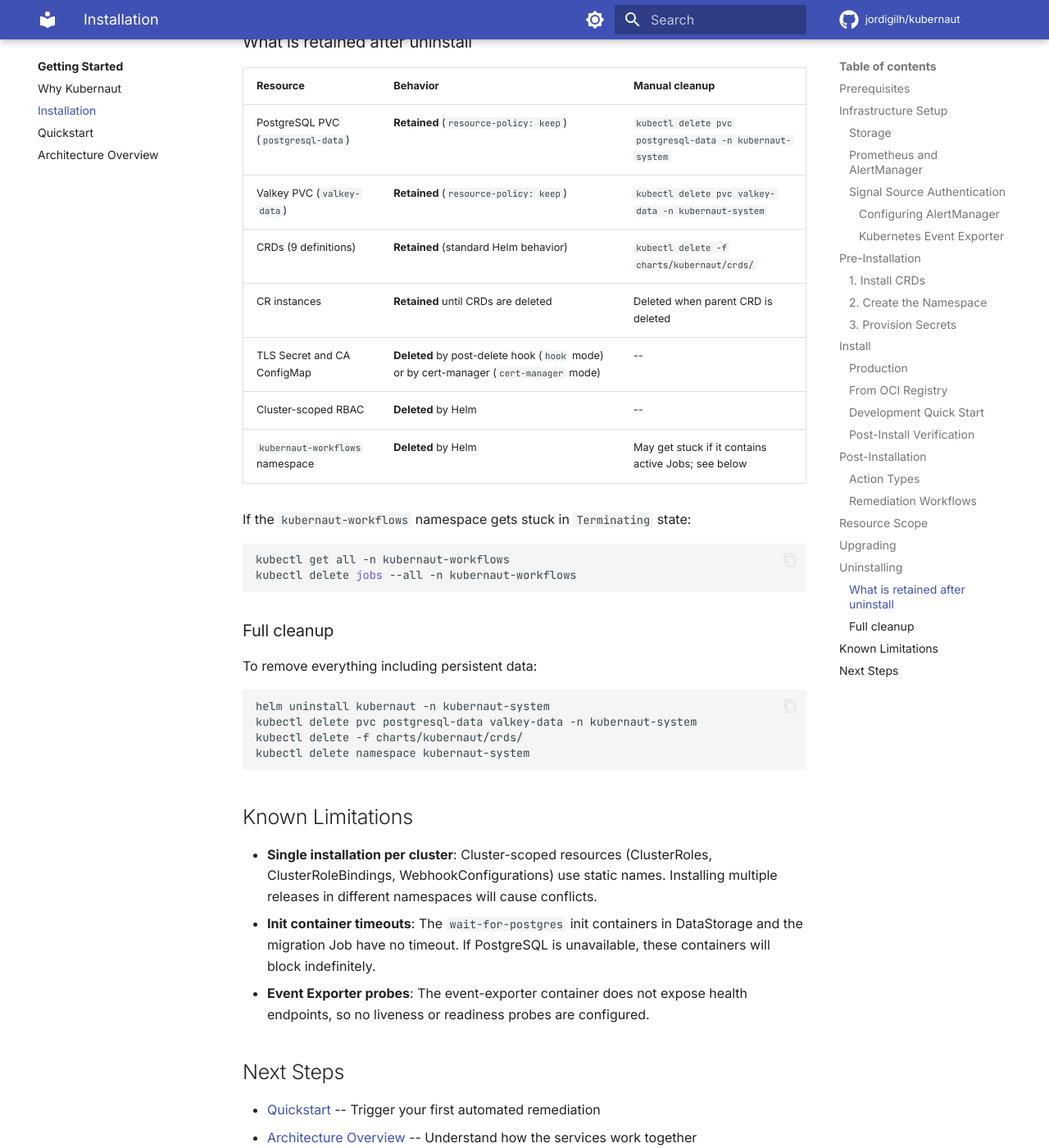
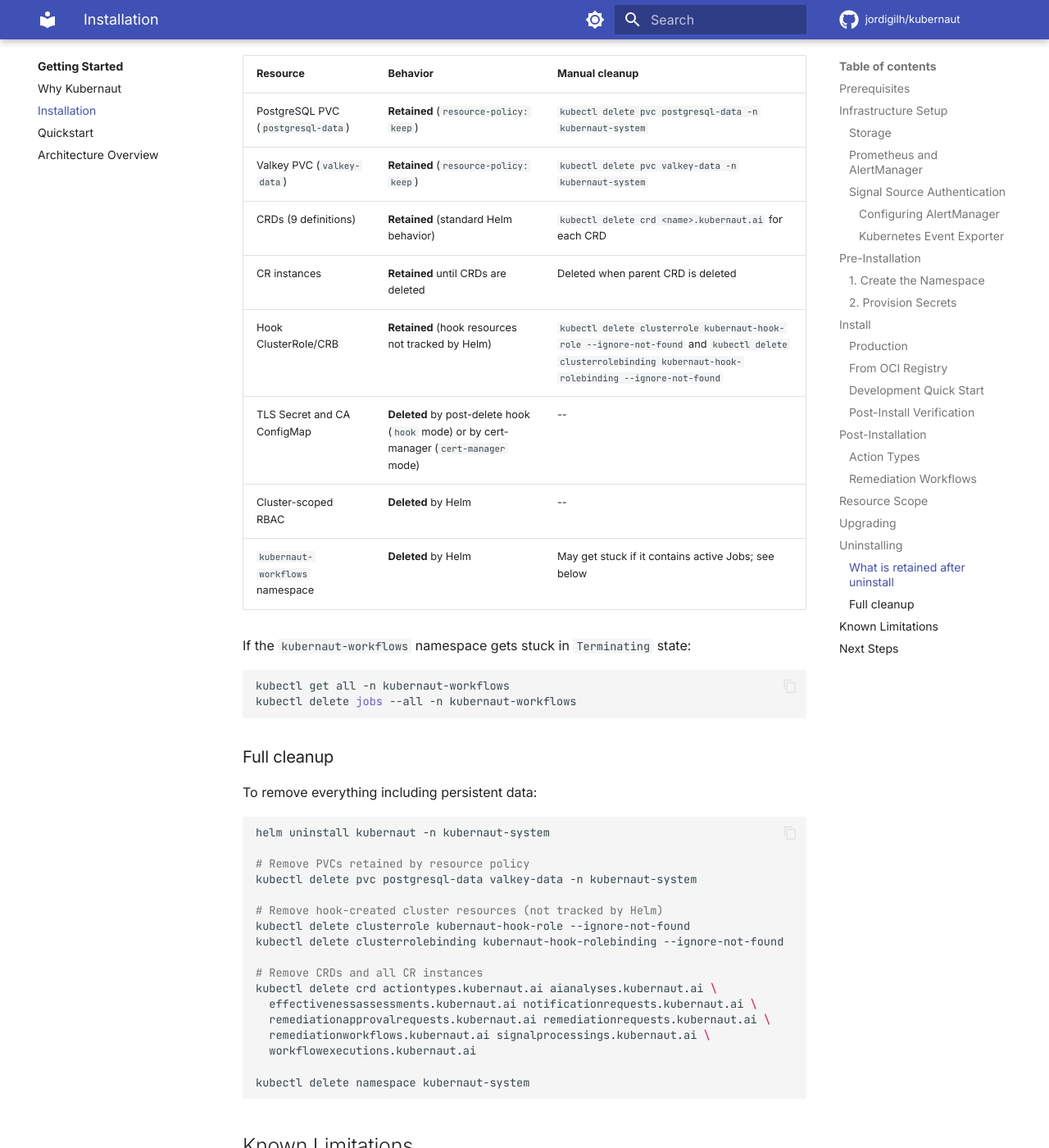
Before and after one commit to jordigilh/kubernaut-docs, an MkDocs documentation site: the page built from docs/getting-started/installation.md, in a window 1280 px wide and 1400 px high, scrolled down 8822 px. Shown: the whole window at 82% size. Built offline with MkDocs 1.6.1 and Material for MkDocs 9.7.7, drawn with Linux system fonts in a browser that asks for light colours; comment, search, counter and statistics services are not loaded; the version menu is left out; some of the changed text lies outside the part shown.

Commit message:
fix(install): secret name mismatches, CRD step, hook cleanup, OCI paths (#355 #356 #357)
- Remove unnecessary "Install CRDs" pre-install step (Helm does this
  automatically on first install). Move CRD update to Upgrading section
  with OCI-compatible `helm pull --untar` command.
- Fix secret name mismatches: kubernaut-ds-credentials ->
  kubernaut-ds-db-credentials, kubernaut-llm-credentials ->
  llm-credentials, kubernaut-slack-credentials -> slack-webhook.
- Add hook-created ClusterRole/CRB cleanup to Full cleanup section and
  retained resources table.
- Replace local path references (charts/kubernaut/crds/) with
  OCI-compatible commands throughout.
- Change "All 13 pods" to conditional pod count (12 or 13 depending on
  event exporter).

Made-with: Cursor

````diff
--- a/docs/getting-started/installation.md
+++ b/docs/getting-started/installation.md
@@ -149,23 +149,15 @@ The Event Exporter's ConfigMap filters out `Normal` events and Kubernaut's own C
 
 ## Pre-Installation
 
-### 1. Install CRDs
+Kubernaut uses 9 Custom Resource Definitions. Helm installs them automatically from the chart's `crds/` directory on first install -- no manual step is needed. For upgrades, see [Upgrading](#upgrading).
 
-Kubernaut uses 9 Custom Resource Definitions. Apply them before installing the chart:
-
-```bash
-kubectl apply --server-side --force-conflicts -f charts/kubernaut/crds/
-```
-
-Helm installs CRDs on first install but does **not** upgrade them on `helm upgrade`. Always apply CRDs manually before upgrading to a new chart version.
-
-### 2. Create the Namespace
+### 1. Create the Namespace
 
 ```bash
 kubectl create namespace kubernaut-system
 ```
 
-### 3. Provision Secrets
+### 2. Provision Secrets
 
 Create the required secrets in the namespace before installing. The chart references these by name.
 
@@ -313,12 +305,17 @@ See [Signals & Alert Routing](../user-guide/signals.md) for details on scope man
 
 ## Upgrading
 
+Helm does **not** upgrade CRDs on `helm upgrade`. When upgrading to a chart version with CRD schema changes, extract and apply the new CRDs first:
+
 ```bash
-# 1. Update CRDs if schema changed
-kubectl apply --server-side --force-conflicts -f charts/kubernaut/crds/
+# 1. Pull the new chart version and extract CRDs
+helm pull oci://ghcr.io/jordigilh/kubernaut/charts/kubernaut \
+  --version <new-version> --untar
+kubectl apply --server-side --force-conflicts -f kubernaut/crds/
 
 # 2. Upgrade the release
-helm upgrade kubernaut kubernaut/kubernaut \
+helm upgrade kubernaut oci://ghcr.io/jordigilh/kubernaut/charts/kubernaut \
+  --version <new-version> \
   -n kubernaut-system -f my-values.yaml
 ```
 
@@ -341,8 +338,9 @@ helm uninstall kubernaut -n kubernaut-system
 |---|---|---|
 | PostgreSQL PVC (`postgresql-data`) | **Retained** (`resource-policy: keep`) | `kubectl delete pvc postgresql-data -n kubernaut-system` |
 | Valkey PVC (`valkey-data`) | **Retained** (`resource-policy: keep`) | `kubectl delete pvc valkey-data -n kubernaut-system` |
-| CRDs (9 definitions) | **Retained** (standard Helm behavior) | `kubectl delete -f charts/kubernaut/crds/` |
+| CRDs (9 definitions) | **Retained** (standard Helm behavior) | `kubectl delete crd <name>.kubernaut.ai` for each CRD |
 | CR instances | **Retained** until CRDs are deleted | Deleted when parent CRD is deleted |
+| Hook ClusterRole/CRB | **Retained** (hook resources not tracked by Helm) | `kubectl delete clusterrole kubernaut-hook-role --ignore-not-found` and `kubectl delete clusterrolebinding kubernaut-hook-rolebinding --ignore-not-found` |
 | TLS Secret and CA ConfigMap | **Deleted** by post-delete hook (`hook` mode) or by cert-manager (`cert-manager` mode) | -- |
 | Cluster-scoped RBAC | **Deleted** by Helm | -- |
 | `kubernaut-workflows` namespace | **Deleted** by Helm | May get stuck if it contains active Jobs; see below |
@@ -360,8 +358,21 @@ To remove everything including persistent data:
 
 ```bash
 helm uninstall kubernaut -n kubernaut-system
+
+# Remove PVCs retained by resource policy
 kubectl delete pvc postgresql-data valkey-data -n kubernaut-system
-kubectl delete -f charts/kubernaut/crds/
+
+# Remove hook-created cluster resources (not tracked by Helm)
+kubectl delete clusterrole kubernaut-hook-role --ignore-not-found
+kubectl delete clusterrolebinding kubernaut-hook-rolebinding --ignore-not-found
+
+# Remove CRDs and all CR instances
+kubectl delete crd actiontypes.kubernaut.ai aianalyses.kubernaut.ai \
+  effectivenessassessments.kubernaut.ai notificationrequests.kubernaut.ai \
+  remediationapprovalrequests.kubernaut.ai remediationrequests.kubernaut.ai \
+  remediationworkflows.kubernaut.ai signalprocessings.kubernaut.ai \
+  workflowexecutions.kubernaut.ai
+
 kubectl delete namespace kubernaut-system
 ```
 
````
Also changed, not shown: other parts of docs/getting-started/installation.md (+5 -5 lines).
